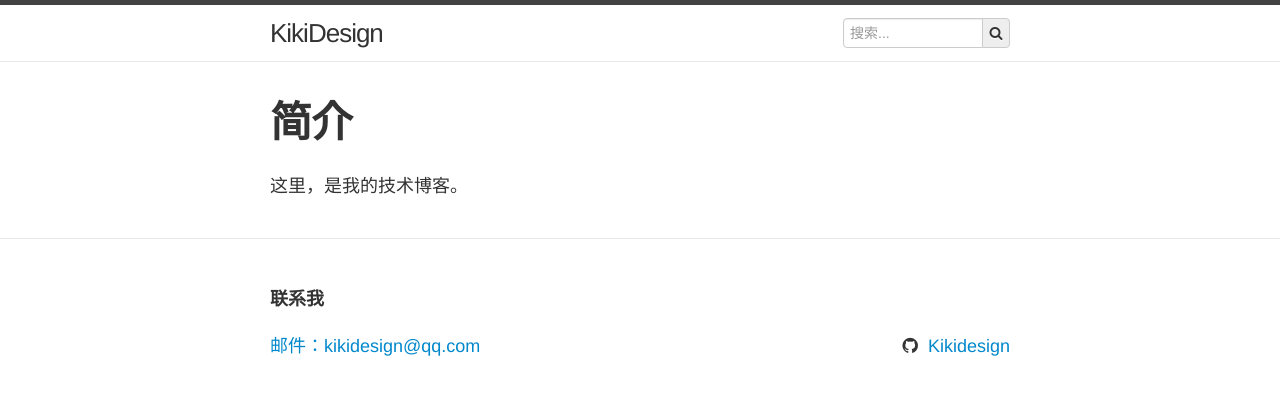
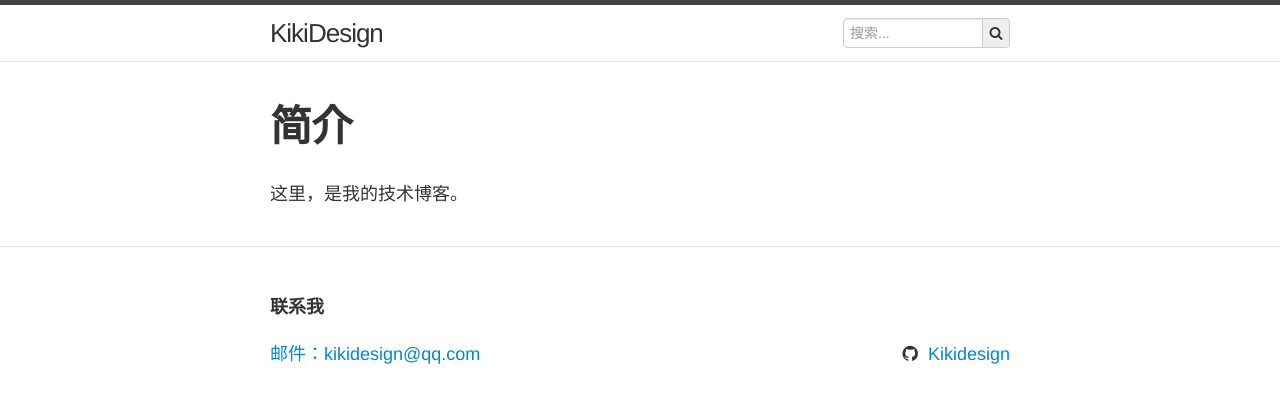
Before and after one commit to kikidesign/kikidesign.github.io, a Jekyll site: the page built from about.md, in a window 1280 px wide. Shown: the top 403 px of the page. Built offline with Jekyll 4.4.1, drawn with Linux system fonts in a browser that asks for light colours.

Commit message:
调整CSS

```diff
--- a/_sass/_layout.scss
+++ b/_sass/_layout.scss
@@ -358,7 +358,7 @@
 .post-title {
     font-size: 42px;
     letter-spacing: -1px;
-    line-height: 1;
+    line-height: 1.2;
 
     @include media-query($on-laptop) {
         font-size: 36px;
```
